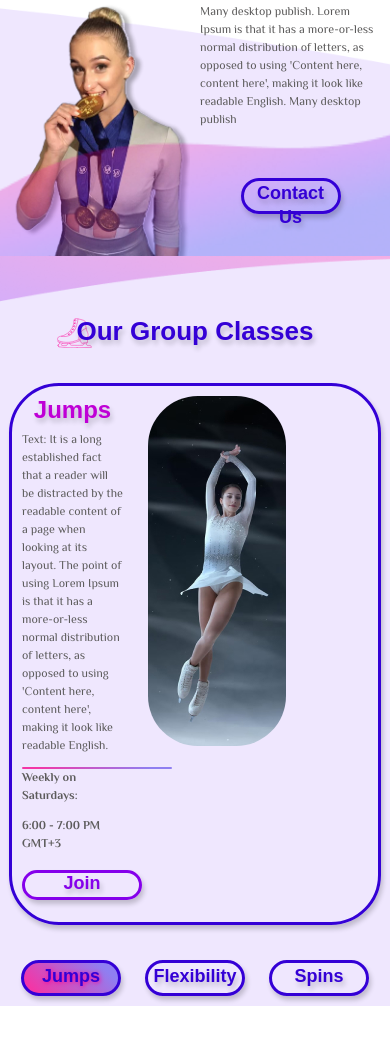
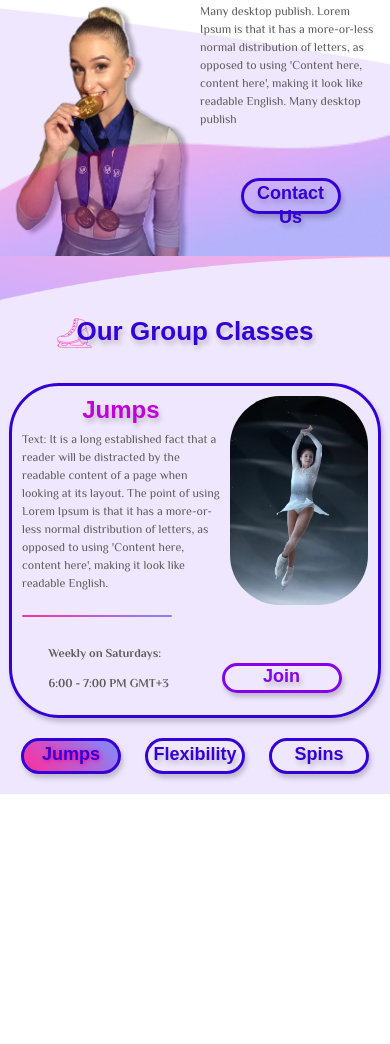
Before and after one commit to khobotovdaniil/ISU, a website: page src/index.html in a window 390 px wide. Shown: the part 774-1818 px from the top of the page. Before the commit the page ends 1780 px from the top, so only its background shows below. Drawn offline with nearby package versions, Linux system fonts and the light colour scheme; files that its build step writes are made by us from their sources; files whose address does not match are found by name; a web font is replaced by a local one.

Commit message:
group complete

```diff
--- a/src/index.html
+++ b/src/index.html
@@ -169,13 +169,19 @@
                 </div>
 
                 <div class="group__class group__class-active">
+                    <div class="group__class__wrapper">
                         <div class="group__class__content">
                             <h3 class="pink group__class__header">Jumps</h3>
                             <div class="group__class__text">
                                 <p>Text: It is a long established fact that a reader will be distracted by the readable content of a page  when looking at its layout. The point of using Lorem Ipsum is that it has a more-or-less normal distribution of letters, as opposed to using 'Content here, content here', making it look like readable English.</p>
                             </div>
+                        </div>
+                        <div class="group__class__img">
+                            <img src="./img/group/Jumps.jpg" alt="Jumps">
+                        </div>
+                        <div class="group__class__content group__class__content-bottom">
                             <div class="divider"></div>
-                        <div class="group__class__wrapper">
+                            <div class="group__class__bottomBlock">
                                 <div class="group__class__schedule">
                                     <div class="group__class__day">
                                         <p class="bold">Weekly on Saturdays:</p>
@@ -189,19 +195,23 @@
                                 </div>
                             </div>
                         </div>
-                    <div class="group__class__img">
-                        <img src="./img/group/Jumps.jpg" alt="Jumps">
                     </div>
                 </div>
 
                 <div class="group__class">
+                    <div class="group__class__wrapper">
                         <div class="group__class__content">
                             <h3 class="pink group__class__header">Flexibility</h3>
                             <div class="group__class__text">
                                 <p>Text: It is a long established fact that a reader will be distracted by the readable content of a page  when looking at its layout. The point of using Lorem Ipsum is that it has a more-or-less normal distribution of letters, as opposed to using 'Content here, content here', making it look like readable English.</p>
                             </div>
+                        </div>
+                        <div class="group__class__img">
+                            <img src="./img/group/Jumps.jpg" alt="Flexibility">
+                        </div>
+                        <div class="group__class__content group__class__content-bottom">
                             <div class="divider"></div>
-                        <div class="group__class__wrapper">
+                            <div class="group__class__bottomBlock">
                                 <div class="group__class__schedule">
                                     <div class="group__class__day">
                                         <p class="bold">Weekly on Saturdays:</p>
@@ -215,19 +225,23 @@
                                 </div>
                             </div>
                         </div>
-                    <div class="group__class__img">
-                        <img src="./img/group/Jumps.jpg" alt="Jumps">
                     </div>
                 </div>
 
                 <div class="group__class">
+                    <div class="group__class__wrapper">
                         <div class="group__class__content">
                             <h3 class="pink group__class__header">Spins</h3>
                             <div class="group__class__text">
                                 <p>Text: It is a long established fact that a reader will be distracted by the readable content of a page  when looking at its layout. The point of using Lorem Ipsum is that it has a more-or-less normal distribution of letters, as opposed to using 'Content here, content here', making it look like readable English.</p>
                             </div>
+                        </div>
+                        <div class="group__class__img">
+                            <img src="./img/group/Jumps.jpg" alt="Spins">
+                        </div>
+                        <div class="group__class__content group__class__content-bottom">
                             <div class="divider"></div>
-                        <div class="group__class__wrapper">
+                            <div class="group__class__bottomBlock">
                                 <div class="group__class__schedule">
                                     <div class="group__class__day">
                                         <p class="bold">Weekly on Saturdays:</p>
@@ -241,8 +255,6 @@
                                 </div>
                             </div>
                         </div>
-                    <div class="group__class__img">
-                        <img src="./img/group/Jumps.jpg" alt="Jumps">
                     </div>
                 </div>
 
--- a/src/sass/blocks/_group.scss
+++ b/src/sass/blocks/_group.scss
@@ -1,7 +1,8 @@
 .group {
     overflow: hidden;
     padding-top: 60px;
-    min-height: 750px;
+    padding-bottom: 20px;
+    min-height: 700px;
     position: relative;
     background: url('../img/bg/group.png')  center (center/cover) no-repeat;
     &__wrapper {
@@ -21,28 +22,31 @@
         box-shadow: var(--shadow);
         display: none;
         &-active {
-            display: flex;
+            display: block;
             animation-name: backInRight;
             animation-duration: 0.6s;
         }
         &-exit {
-            display: flex;
+            display: block;
             animation-name: backOutLeft;
             animation-duration: 0.6s;
         }
+        &__wrapper {
+            display: grid;
+            column-gap: 25px;
+            grid-template-columns: minmax(350px, auto) 350px;
+            grid-auto-rows: minmax(100px, auto);
+        }
         &__content {
-            width: calc(100% - 375px);
             display: flex;
             flex-direction: column;
             justify-content: space-between;
-            margin-right: 25px;
-        }
-        &__header {
-            text-align: center;
         }
         &__img {
-            width: 350px;
-            height: 350px;
+            width: 100%;
+            height: 100%;
+            grid-row: 1 / 3;
+            grid-column: 2 / 3;
             img {
                 width: 100%;
                 height: 100%;
@@ -50,7 +54,10 @@
                 border-radius: 50px;
             }
         }
-        &__wrapper {
+        &__header {
+            text-align: center;
+        }
+        &__bottomBlock {
             display: flex;
             justify-content: space-between;
         }
--- /dev/null
+++ b/src/sass/blocks/_promo.scss
@@ -0,0 +1,3 @@
+.promo {
+    min-height: 450px;
+}
--- a/src/sass/media/_media_group.scss
+++ b/src/sass/media/_media_group.scss
@@ -1,11 +1,9 @@
 @media (max-width:991px) {
     .group {
+        min-height: 500px;
         &__class {
-            &__content {
-                width: calc(100% - 245px);
-            }
-            &__img {
-                width: 220px;
+            &__wrapper {
+                grid-template-columns: minmax(220px, auto) 220px;
             }
         }
         &__buttons {
@@ -20,7 +18,7 @@
     .group {
         &__class {
             padding: 15px 30px;
-            &__wrapper {
+            &__bottomBlock {
                 flex-direction: column;
             }
         }
@@ -31,9 +29,25 @@
     .group {
         &__class {
             padding: 10px;
+            &__wrapper {
+                grid-template-columns: minmax(100px, auto) 40%;
+                column-gap: 10px;
+            }
             &__img {
-                width: 40%;
+                grid-row: 1 / 2;
             }
+            &__content {
+                &-bottom {
+                    grid-column: 1/3;
+                }
+            }
+            &__bottomBlock {
+                flex-direction: row;
+                justify-content: space-around;
+            }
+        }
+        &__buttons {
+            margin-top: 15px
         }
     }
 }
--- a/src/sass/style.scss
+++ b/src/sass/style.scss
@@ -26,6 +26,7 @@
     width: 250px;
     height: 3px;
     border-radius: 50px;
+    margin: 10px 0;
     background-image: var(--light-gradient);
 }
 
@@ -44,6 +45,7 @@
 @import 'media/media_about';
 @import 'blocks/group';
 @import 'media/media_group';
-
+@import 'blocks/promo';
+@import 'media/media_promo';
 
 @import 'base/animations';
```
Also changed, not shown: dist/css/style.min.css, dist/index.html, src/sass/media/_media_promo.scss (added). Lines whose indentation alone changed are shown as unchanged.
